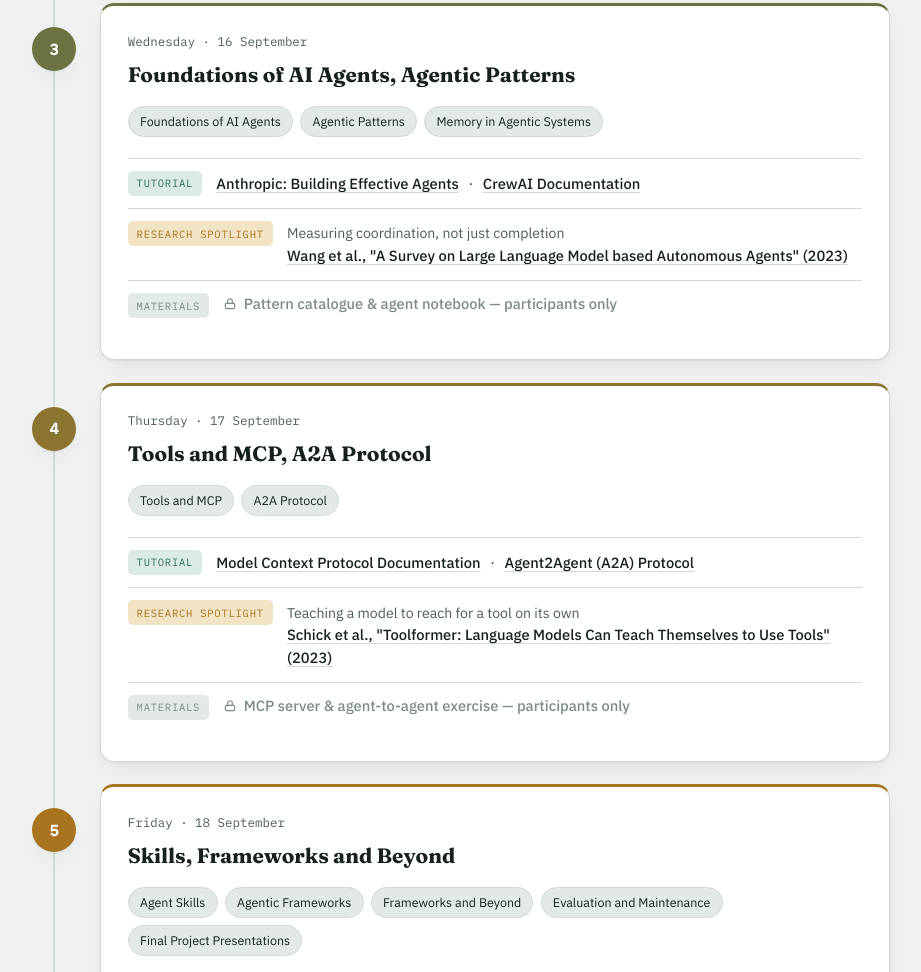
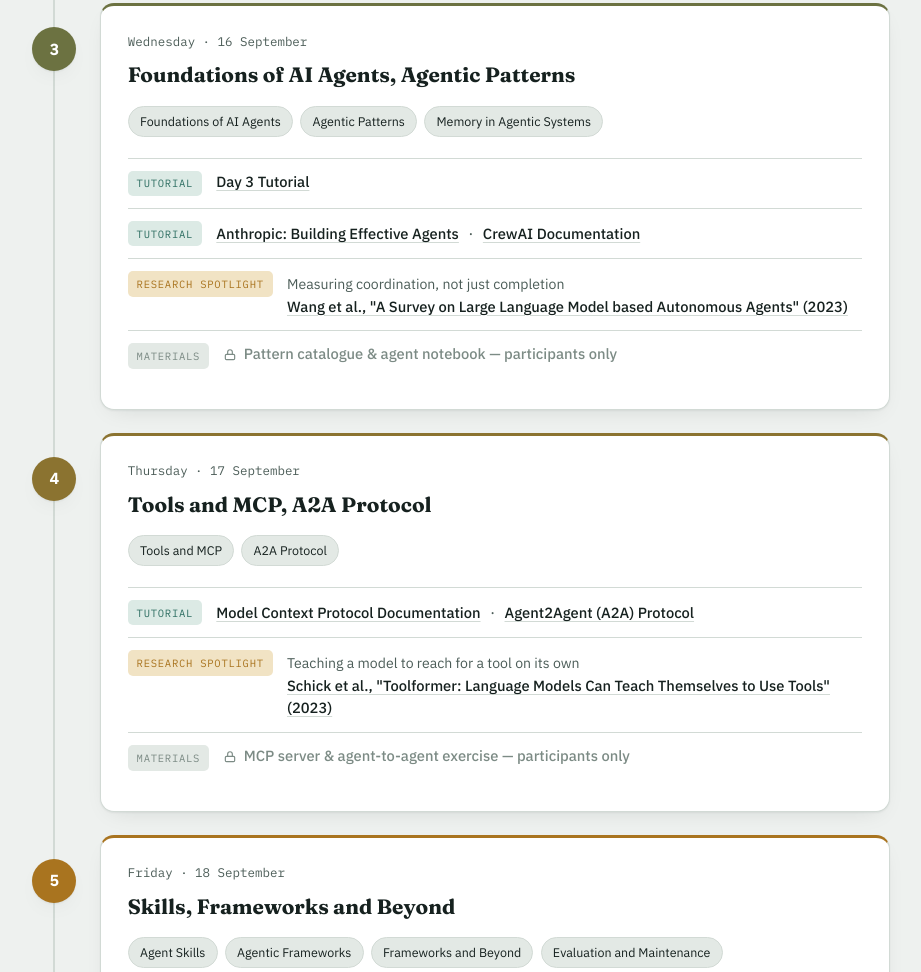
Before and after one commit to karthikv1392/sdu-aai, a plain HTML site: page index.html in a window 1280 px wide. Shown: the part 2014-2986 px from the top of the page, without its empty margins (182-1103 px from the left). Drawn offline with Linux system fonts and the light colour scheme.

Commit message:
Add Day 3 Tutorial link

```diff
--- a/index.html
+++ b/index.html
@@ -493,6 +493,13 @@ footer{
       <div class="res-row">
         <span class="res-tag tutorial">Tutorial</span>
         <div class="res-body">
+          <a href="https://drive.google.com/file/d/1Azu7ZSrQLWcE0mqqSchyW6gLl47Rmo2z/view?" target="_blank" rel="noopener">Day 3 Tutorial</a>
+        </div>
+      </div>
+
+      <div class="res-row">
+        <span class="res-tag tutorial">Tutorial</span>
+        <div class="res-body">
           <a href="https://www.anthropic.com/research/building-effective-agents" target="_blank" rel="noopener">Anthropic: Building Effective Agents</a>
           <span class="sep">·</span>
           <a href="https://docs.crewai.com/" target="_blank" rel="noopener">CrewAI Documentation</a>
```
